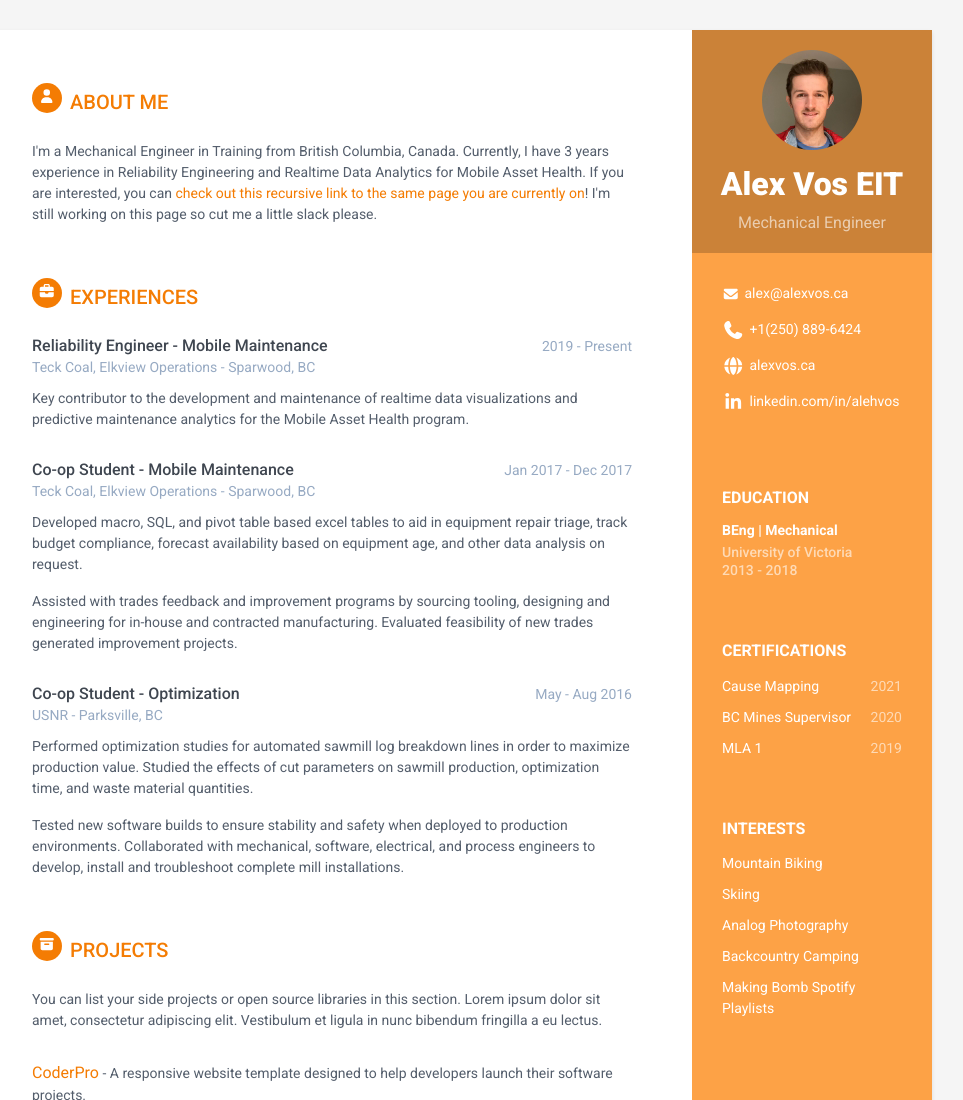
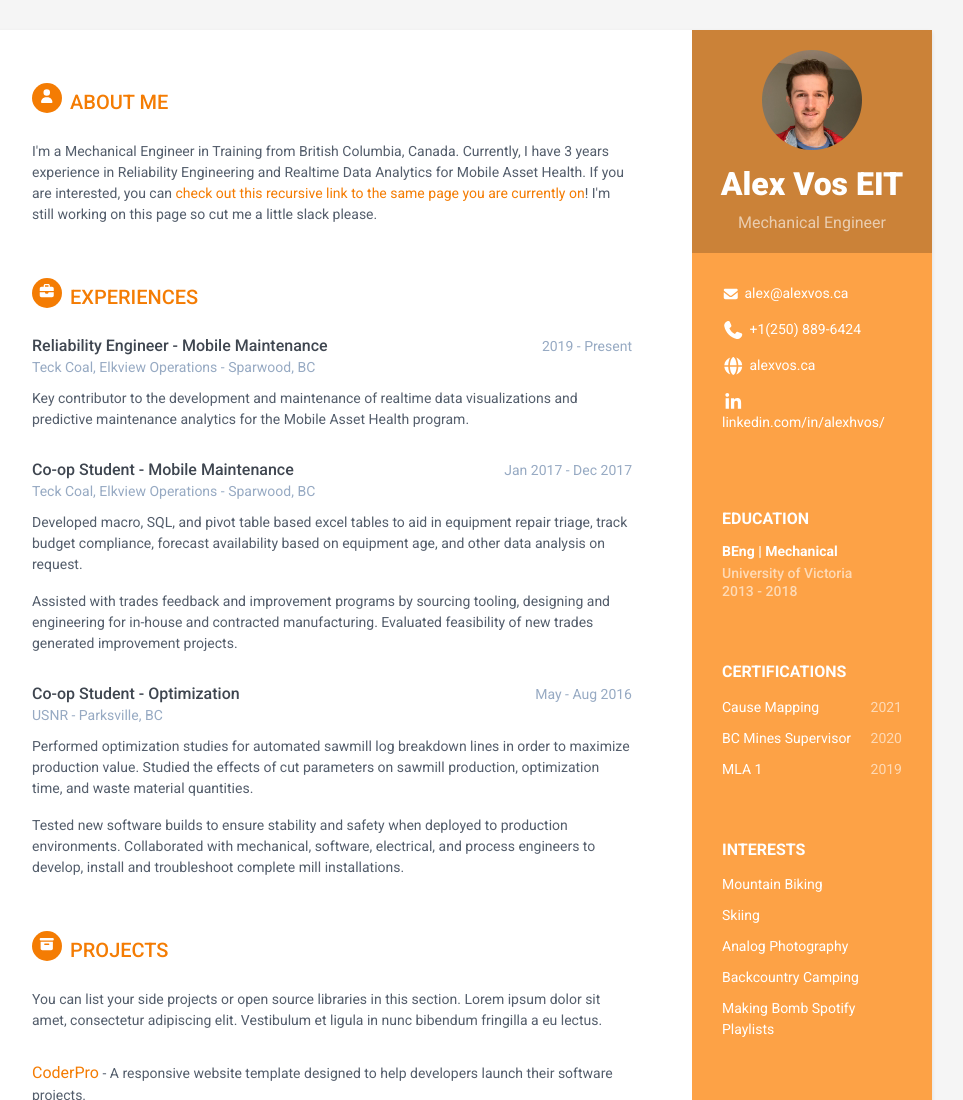
Before and after one commit to alexvos/alexvos.github.io, a plain HTML site: page index.html in a window 1280 px wide. Shown: the top 1100 px of the page, without its empty margins (188-1151 px from the left). Drawn offline with Linux system fonts and the light colour scheme.

Commit message:
Update index.html

```diff
--- a/index.html
+++ b/index.html
@@ -34,7 +34,7 @@
                     <li class="email"><i class="fas fa-envelope"></i><a href="mailto: alex@alexvos.ca">alex@alexvos.ca</a></li>
                     <li class="phone"><i class="fas fa-phone"></i><a href="tel:+1(250) 889-6424">+1(250) 889-6424</a></li>
                     <li class="website"><i class="fas fa-globe"></i><a href="http://www.alexvos.ca/" target="_blank">alexvos.ca</a></li>
-                    <li class="linkedin"><i class="fab fa-linkedin-in"></i><a href="#" target="_blank">linkedin.com/in/alehvos</a></li>
+                    <li class="linkedin"><i class="fab fa-linkedin-in"></i><a href="http://linkedin.com/in/alexhvos/" target="_blank">linkedin.com/in/alexhvos/</a></li>
                 </ul>
             </div><!--//contact-container-->
             <div class="education-container container-block">
```
